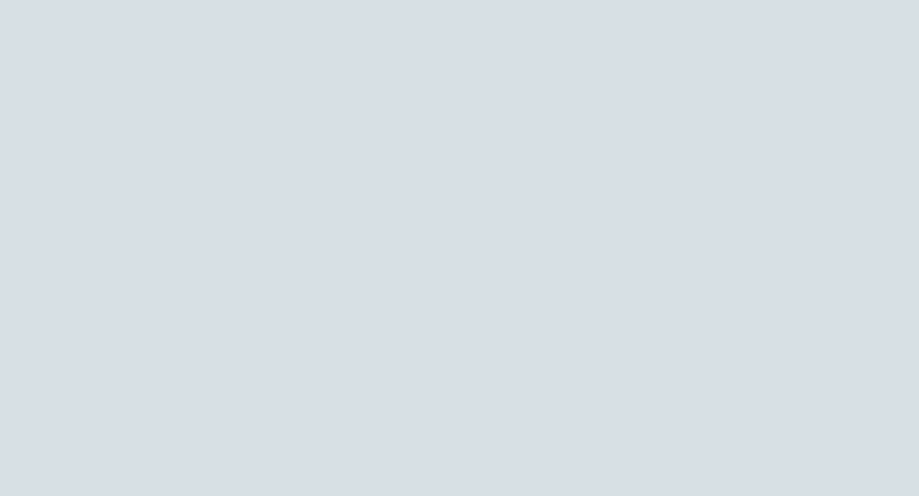
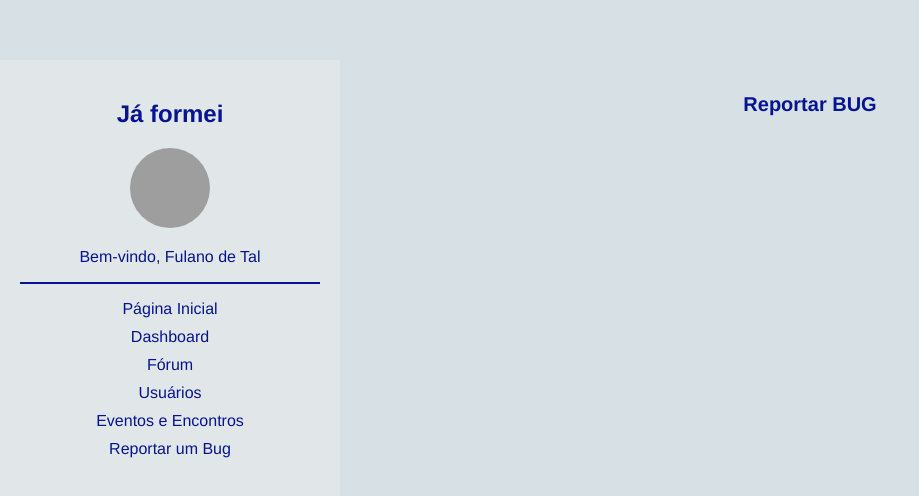
Before and after one commit to victorleafar/ja-formei-frontend, a Vue app: page /reportar in a window 1280 px wide. Before the commit this address had no page. Shown: the top 496 px of the page, without its empty margins (0-919 px from the left). Built offline with nearby package versions, Linux system fonts and the light colour scheme; grey boxes are pictures that could not be loaded.

Commit message:
Update Login

```diff
--- a/src/views/CadastroViews.vue
+++ b/src/views/LoginViews.vue
@@ -33,23 +33,17 @@
 
 <script>
 export default {
-  data() {
-    return {
-      username: '',
-      password: '',
-      showModal: false
-    };
-  },
+  // Restante do seu código ...
+
   methods: {
     login() {
       // Lógica de login aqui
+
+      // Supondo que o login foi bem-sucedido, redirecione para HomeViews
+      this.$router.push('/home');
     },
-    openModal() {
-      this.showModal = true;
-    },
-    closeModal() {
-      this.showModal = false;
-    }
+
+    // Restante do seu código ...
   }
 };
 </script>
--- /dev/null
+++ b/src/views/ReportarViews.vue
@@ -0,0 +1,78 @@
+<template>
+    <div id="app">
+      <!-- Menu Lateral -->
+      <div id="sidebar">
+        <div id="profile">
+          <h2>Já formei</h2>
+          <img src="https://cdn-icons-png.flaticon.com/512/147/147142.png" alt="Avatar" class="avatar">
+          <p>Bem-vindo, Fulano de Tal</p>
+        </div>
+        <hr>
+        <ul id="menu">
+          <li>Página Inicial</li>
+          <li>Dashboard</li>
+          <li>Fórum</li>
+          <li>Usuários</li>
+          <li>Eventos e Encontros</li>
+          <li>Reportar um Bug</li>
+        </ul>
+      </div>
+      <!-- Conteúdo Central -->
+      <div id="content">
+        <h1>Reportar BUG</h1>
+    </div>
+    </div>
+  </template>
+
+  <script>
+  export default {
+    // Componente Vue.js
+  };
+  </script>
+
+  <style scoped>
+
+  #app {
+    display: flex;
+    min-height: 100vh;
+  }
+
+
+  #sidebar {
+    width: 300px;
+    background-color: #E1E7E9;
+    color: #061494;
+    padding: 20px;
+  }
+
+  #profile {
+    text-align: center;
+  }
+
+  .avatar {
+    width: 80px;
+    height: 80px;
+    border-radius: 50%;
+  }
+
+  hr {
+    border: 1px solid #061494;
+  }
+
+  #menu {
+    list-style: none;
+    padding: 0;
+  }
+
+  #menu li {
+    margin-bottom: 10px;
+    cursor: pointer;
+  }
+
+  #content {
+    flex: 1;
+    padding: 20px;
+    display: flex;
+    flex-direction: column;
+  }
+  </style>
```
Also changed, not shown: src/main.js (+5 -3 lines).
